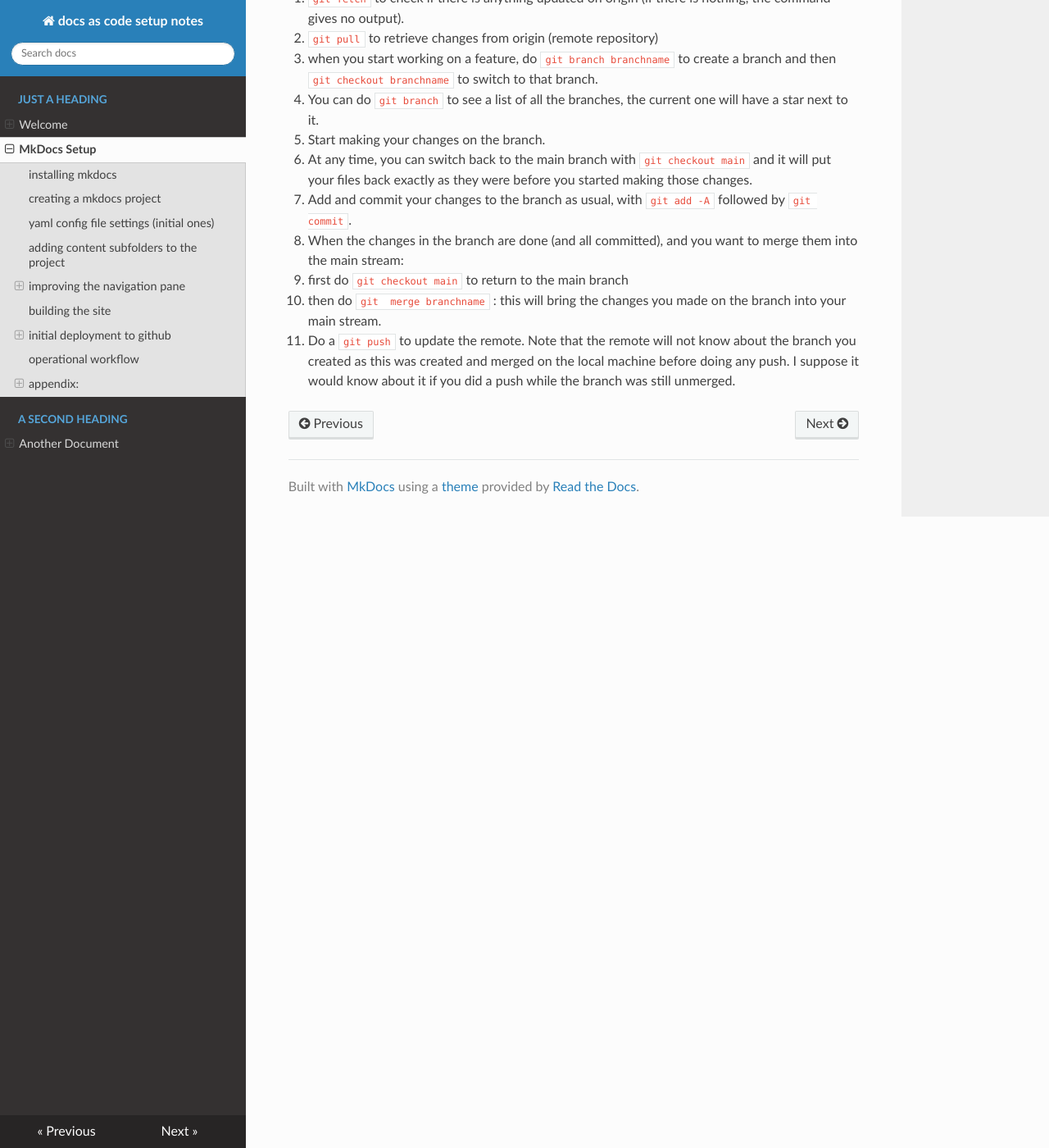
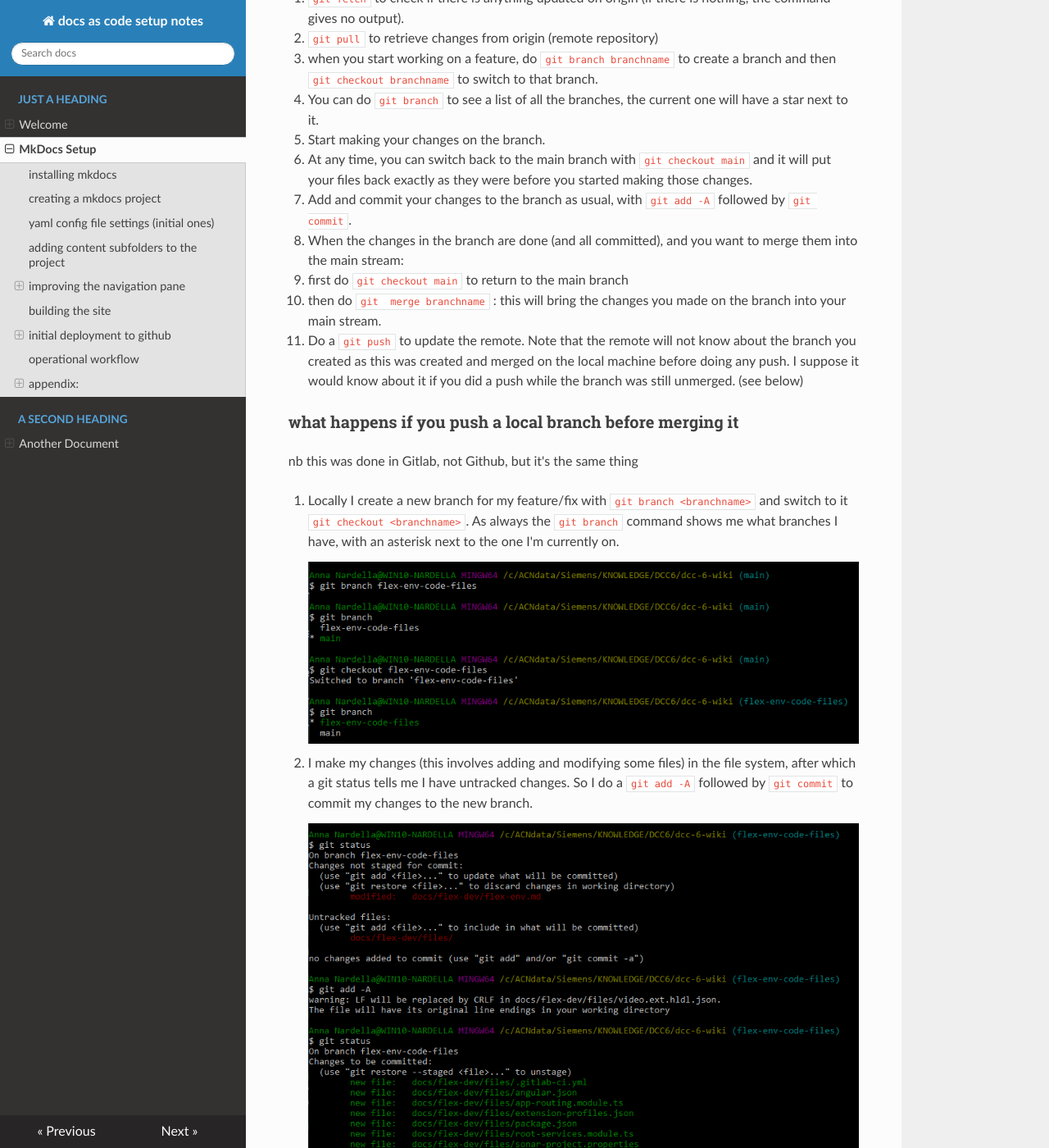
Before and after one commit to acnard/docs-as-code, an MkDocs documentation site: the page built from docs/mkdocs-howtos/mkdocs-how-tos.md, in a window 1280 px wide and 1400 px high, scrolled down 14611 px. Shown: the whole window at 82% size. Built offline with MkDocs 1.6.1, drawn with Linux system fonts in a browser that asks for light colours; nearby versions of some CDN libraries; old or Windows-style settings are respelled for this version of MkDocs; some of the changed text lies outside the part shown.

Commit message:
add steps to create local branch and push to remote

```diff
--- a/docs/mkdocs-howtos/mkdocs-how-tos.md
+++ b/docs/mkdocs-howtos/mkdocs-how-tos.md
@@ -288,4 +288,19 @@
 5. When the changes in the branch are done (and all committed), and you want to merge them into the main stream:
    - first do `git checkout main` to return to the main branch
    - then do `git  merge branchname` : this will bring the changes you made on the branch into your main stream.
-6. Do a `git push` to update the remote. Note that the remote will not know about the branch you created as this was created and merged on the local machine before doing any push. I suppose it would know about it if you did a push while the branch was still unmerged.
+6. Do a `git push` to update the remote. Note that the remote will not know about the branch you created as this was created and merged on the local machine before doing any push. I suppose it would know about it if you did a push while the branch was still unmerged. (see below)
+
+### what happens if you push a local branch before merging it
+
+nb this was done in Gitlab, not Github, but it's the same thing
+
+1. Locally I create a new branch for my feature/fix with `git branch <branchname>` and switch to it `git checkout <branchname>`. As always the `git branch` command shows me what branches I have, with an asterisk next to the one I'm currently on.
+   ![image-20220427111449919](image-20220427111449919.png)
+2.  I make my changes (this involves adding and modifying some files)  in the file system, after which a git status tells me I have untracked changes.  So I do a `git add -A` followed by `git commit` to commit my changes to the new branch.
+   ![image-20220427111719431](image-20220427111719431.png)
+3.  At this point, my new branch is all committed but exists only on the local machine. The origin does not know anything about it. If I want to push the unmerged branch to the origin (so it'll be visible on gitlab) I do a `git push origin <branchname>`
+   ![image-20220427111931038](image-20220427111931038.png)
+4. When I do this then on gitlab I can see that there are now two branches, main and the new one I created. If I switch to the new one I can see all my changes, and if I switch to main I can see the files as they were before.
+   <img src="image-20220427112132352.png" alt="image-20220427112132352" style="zoom: 67%;" />
+5. This shows that the new branch is now ahead of main
+   <img src="image-20220427112437189.png" alt="image-20220427112437189" style="zoom:67%;" />
```
Also changed, not shown: docs/mkdocs-howtos/image-20220427111449919.png (added), docs/mkdocs-howtos/image-20220427111719431.png (added), docs/mkdocs-howtos/image-20220427111931038.png (added), docs/mkdocs-howtos/image-20220427112132352.png (added), docs/mkdocs-howtos/image-20220427112437189.png (added).
